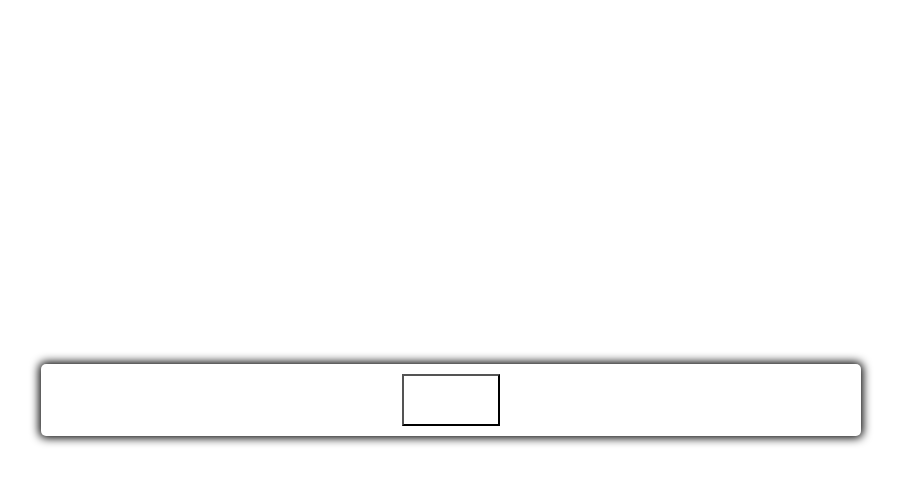
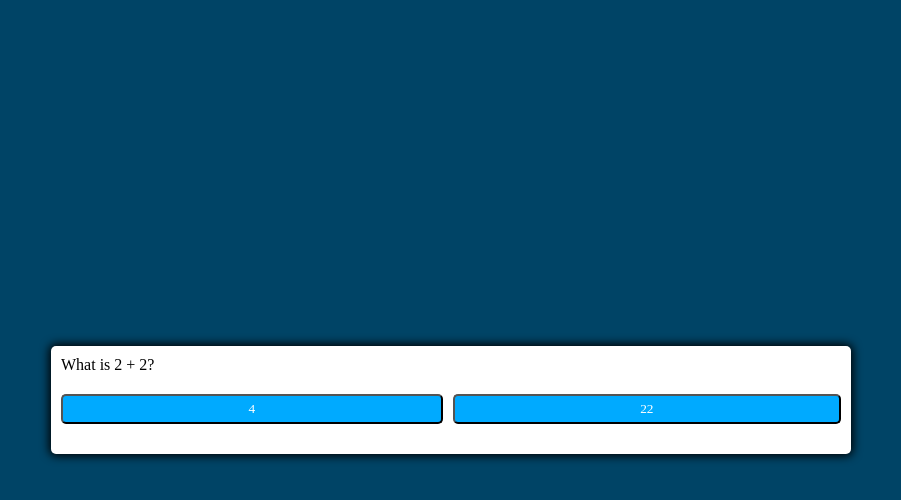
Before and after one commit to Brayden-g-21/quiz-application, a plain HTML site: page index.html in a window 1280 px wide. Both pictures are taken after a click on the button "Start". Shown: the whole page, without its empty margins (189-1090 px from the left). Drawn offline with Linux system fonts and the light colour scheme.

Commit message:
completed javascript and debugged

```diff
--- a/main.js
+++ b/main.js
@@ -0,0 +1,102 @@
+const startButton = document.getElementById('start-btn');
+const nextButton = document.getElementById('next-btn');
+const questionContainerElement = document.getElementById('question-container')
+const questionElement = document.getElementById('question');
+const answerButtonsElement = document.getElementById('answer-buttons');
+
+let shuffledQuestions, currentQuestionIndex
+
+startButton.addEventListener('click', startGame);
+nextButton.addEventListener('click', () => {
+    currentQuestionIndex++
+    setNextQuestion()
+})
+
+function startGame() {
+    console.log('Started');
+    startButton.classList.add('hide');
+    shuffledQuestions = questions.sort(() => Math.random() - .5)
+    currentQuestionIndex = 0
+    questionContainerElement.classList.remove('hide')
+    setNextQuestion()
+}
+
+function setNextQuestion() {
+    resetState()
+    showQuestion(shuffledQuestions[currentQuestionIndex])
+}
+
+function showQuestion(question) {
+    questionElement.innerText = question.question
+    question.answers.forEach(answer => {
+        const button = document.createElement('button');
+        button.innerText = answer.text;
+        button.classList.add('btn');
+        if (answer.correct) {
+            button.dataset.correct = answer.correct
+        }
+        button.addEventListener('click', selectAnswer)
+        answerButtonsElement.appendChild(button)
+    })
+}
+
+function resetState() {
+    clearStatusClass(document.body)
+    nextButton.classList.add('hide')
+    while (answerButtonsElement.firstChild) {
+        answerButtonsElement.removeChild
+        (answerButtonsElement.firstChild)
+    }
+}
+
+function selectAnswer(e) {
+    const selectedButton = e.target
+    const correct = selectedButton.dataset.correct
+    setStatusClass(document.body, correct)
+    Array.from(answerButtonsElement.children).forEach(button => {
+        setStatusClass(button, button.dataset.correct)
+    })
+    if (shuffledQuestions.length > currentQuestionIndex + 1) {
+    nextButton.classList.remove('hide')
+} else {
+    startButton.innerText = 'Restart'
+    startButton.classList.remove('hide')
+}
+}
+
+function setStatusClass(element, correct) {
+    clearStatusClass(element)
+    if (correct) {
+        element.classList.add('correct')
+    } else {
+        element.classList.add('wrong')
+    }
+}
+
+function clearStatusClass(element) {
+    element.classList.remove('correct')
+    element.classList.remove('wrong')
+
+}
+
+const questions = [
+    {
+        question: 'What is 2 + 2?',
+        answers: [
+            { text: '4', correct: true },
+            { text: '22', correct: false}
+        ]
+    }, {
+        question: 'What is 9 + 10',
+        answers: [
+            { text: '20', correct: false },
+            { text: '19', correct: true}
+        ]
+    }, {
+        question: 'What is 6/3?',
+        answers: [
+            { text: '2', correct: true },
+            { text: '3', correct: false}
+        ]
+    }
+]
--- a/style.css
+++ b/style.css
@@ -1,4 +1,4 @@
-::before, ::after {
+*, *::before, *::after {
     box-sizing: border-box;
     font-family: 'Times New Roman', Times, serif;
 }
@@ -10,7 +10,7 @@
 }
 
 body {
-    --hue: var(--hue-neutral)
+    --hue: var(--hue-neutral);
     padding: 0;
     margin: 0;
     display: flex;
@@ -18,6 +18,7 @@ body {
     height: 100vh;
     justify-content: center;
     align-items: center;
+    background: hsl(var(--hue), 100%, 20%);
 }
 
 body.correct {
@@ -45,9 +46,10 @@ body.wrong {
 }
 
 .btn {
-    --hue: var(var(--hue-neutral));
+    --hue: var(--hue-neutral);
     border: 1px solid hsl(var(hue), 100% 30%);
     background-color: hsl(var(--hue), 100%, 50%);
+    border-radius: 5px;
     padding: 5px 10px;
     color: white;
     outline: none;
@@ -59,9 +61,10 @@ body.wrong {
 
 .btn.correct {
     --hue: var(--hue-correct);
+    color: black;
 }
 
-.btn.correct {
+.btn.wrong {
     --hue: var(--hue-wrong);
 }
 
```
